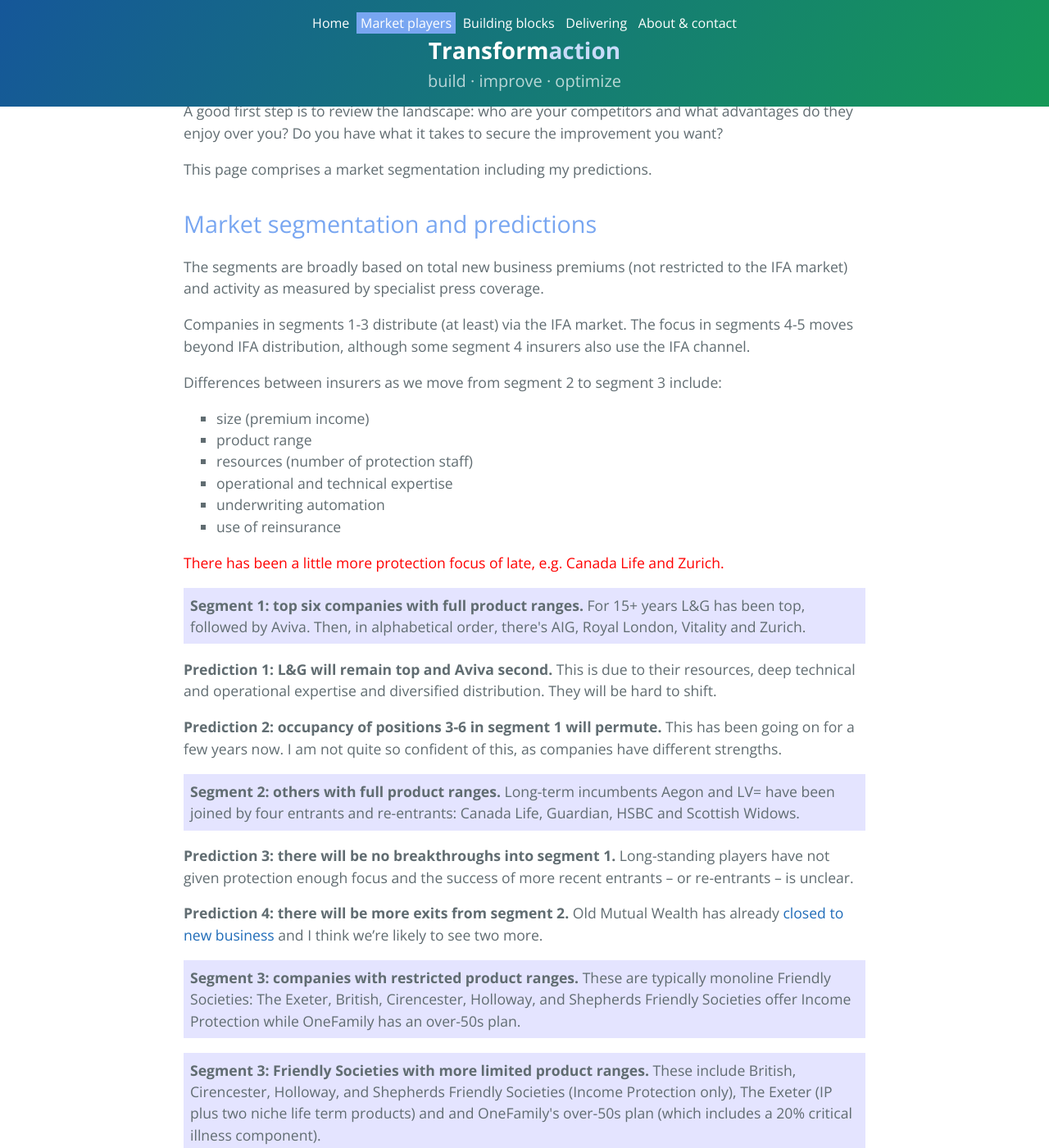
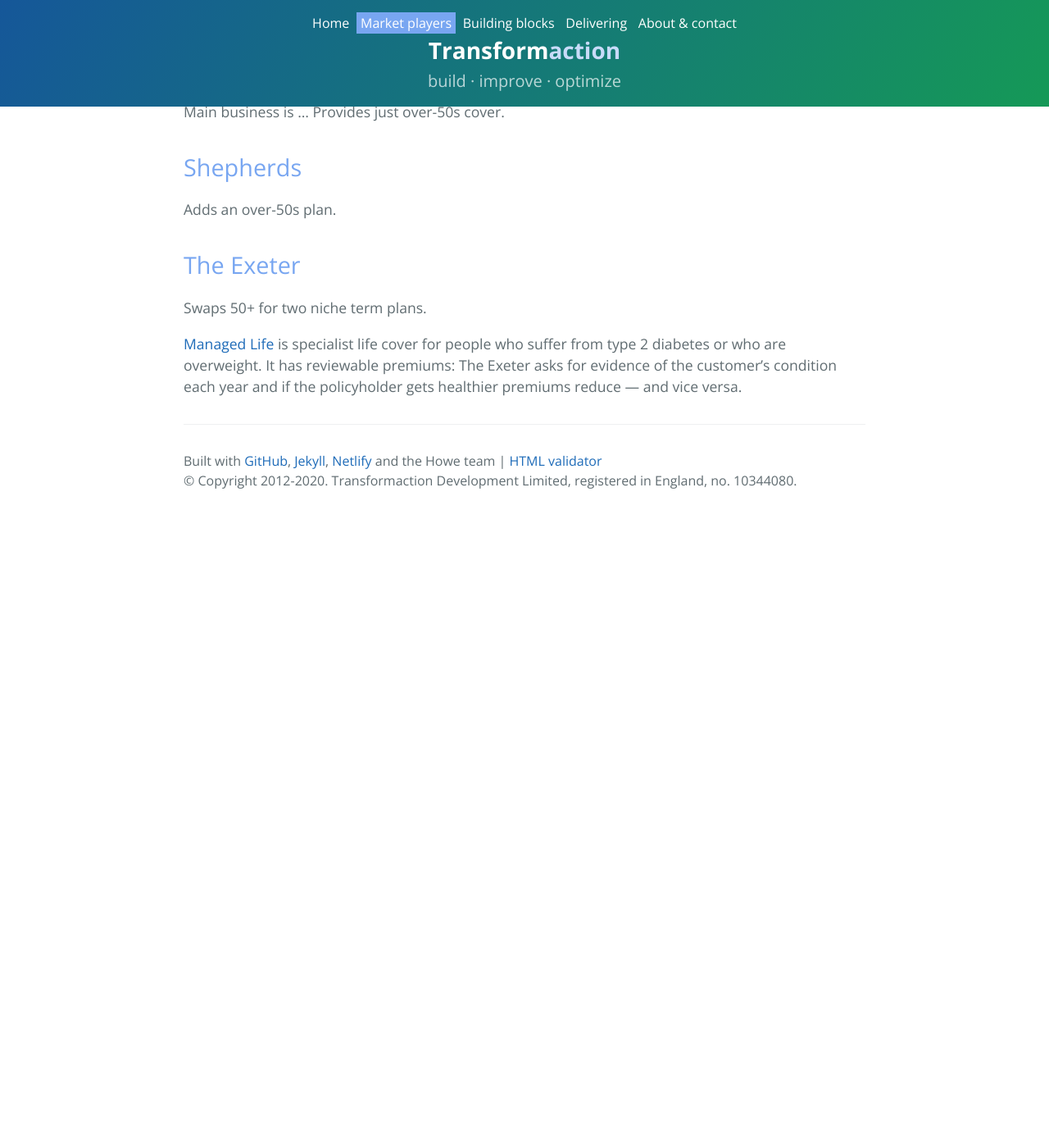
Before and after one commit to maverickactuary/1actuary, a Jekyll site: the page built from content/2marketplayers/friendly-societies.md, in a window 1280 px wide and 1400 px high, scrolled down 711 px. Shown: the whole window at 82% size. Built offline with Jekyll 4.4.1, drawn with Linux system fonts in a browser that asks for light colours; after the commit the page ends 1341 px from its top, so only the background shows below that; some of the changed text lies outside the part shown.

Commit message:
Friendly Socs tailored text

```diff
--- a/content/2marketplayers/friendly-societies.md
+++ b/content/2marketplayers/friendly-societies.md
@@ -17,79 +17,20 @@ The top six Friendly Societies with adviser focus are fascinating. The following
 | Shepherds   | Y  | Y     | N     |
 | The Exeter  | Y  | N     | Niche |
 
-+ OneFamily provides just over-50s cover.
-+ British, Cirencester and Holloway.
-+ Shepherds adds an over-50s plan.
-+ The Exeter swaps 50+ for two niche term plans.
-
 [Summary of over-50s providers](https://www.over50choices.co.uk/funeral-planning/over-50-life-insurance)
 
-You are an insurer who wants to improve its protection products, volumes or profits.
+## British, Cirencester and Holloway
 
-A good first step is to review the landscape: who are your competitors and what advantages do they enjoy over you? Do you have what it takes to secure the improvement you want?
+## OneFamily
 
-This page comprises a market segmentation including my predictions.
+Main business is ... Provides just over-50s cover.
 
-## Market segmentation and predictions
+## Shepherds
 
-The segments are broadly based on total new business premiums (not restricted to the IFA market) and activity as measured by specialist press coverage.
+Adds an over-50s plan.
 
-Companies in segments 1-3 distribute (at least) via the IFA market. The focus in segments 4-5 moves beyond IFA distribution, although some segment 4 insurers also use the IFA channel.
+## The Exeter
 
-Differences between insurers as we move from segment 2 to segment 3 include:
+Swaps 50+ for two niche term plans.
 
-+ size (premium income)
-+ product range
-+ resources (number of protection staff)
-+ operational and technical expertise
-+ underwriting automation
-+ use of reinsurance
-
-There has been a little more protection focus of late, e.g. Canada Life and Zurich.
-{: .update}
-
-<p class="highlight"><strong>Segment 1: top six companies with full product ranges.</strong> For 15+ years L&G has been top, followed by Aviva. Then, in alphabetical order, there's AIG, Royal London, Vitality and Zurich.</p>
-
-**Prediction 1: L&amp;G will remain top and Aviva second.** This is due to their resources, deep technical and operational expertise and diversified distribution. They will be hard to shift.
-
-**Prediction 2: occupancy of positions 3-6 in segment 1 will permute.** This has been going on for a few years now. I am not quite so confident of this, as companies have different strengths.
-
-<p class="highlight"><strong>Segment 2: others with full product ranges.</strong> Long-term incumbents Aegon and LV= have been joined by four entrants and re-entrants: Canada Life, Guardian, HSBC and Scottish Widows.</p>
-
-**Prediction 3: there will be no breakthroughs into segment 1.** Long-standing players have not given protection enough focus and the success of more recent entrants &ndash; or re-entrants &ndash; is unclear.
-
-**Prediction 4: there will be more exits from segment 2.** Old Mutual Wealth has already [closed to new business](https://www.moneymarketing.co.uk/news/exclusive-ex-old-mutual-protection-arm-to-close-to-new-business/) and I think we're likely to see two more.
-
-<p class="highlight"><strong>Segment 3: companies with restricted product ranges.</strong> These are typically monoline Friendly Societies: The Exeter, British, Cirencester, Holloway, and Shepherds Friendly Societies offer Income Protection while OneFamily has an over-50s plan.</p>
-
-<p class="highlight"><strong>Segment 3: Friendly Societies with more limited product ranges.</strong> These include British, Cirencester, Holloway, and Shepherds Friendly Societies (Income Protection only), The Exeter (IP plus two niche life term products) and and OneFamily's over-50s plan (which includes a 20% critical illness component).</p>
-
-**Prediction 5: two Friendly Societies will develop enhanced protection offerings.** This means menu-based plans including life and critical illness products.
-
-<p class="highlight"><strong>Segment 4: Aggregator insurers.</strong> This includes an array of very different insurers beyond (but including some of) the insurers in segments 1-2. Segment 4 is not considered further here.</p>
-
-<p class="highlight"><strong>Segment 5: Direct to Consumer and non-participants.</strong> Reviti and Dead Happy are examples of D2C companies. There are many non-participants.</p>
-
-Where next? Defaqto's [2020 Protection Service Review](https://defaqto.com/advisers/publications/protection-service-review-2020/) gives advisers' views.
-
-+ Extending the segment 1-3 analysis: [20 protection providers ranked](defaqto-market.html)
-+ Competitive advantage: [the top 10 service areas](/3successfactors)
-
-<!-- Suppress
-
-### Segment 2: further detail
-
-#### Long-standing companies
-
-+ [Aegon](https://www.aegon.com/about/at-a-glance/) is a large international insurer of Dutch origin and says it is "one of the world's leading providers of life insurance, pensions and asset management". [Aegon UK](https://www.ftadviser.com/pensions/2019/10/09/legacy-of-aegon-boss-still-positive/) changed its UK CEO in September 2019 and recent years saw challenges with its investment platform business. It may therefore struggle to give UK protection the required degree of focus to succeed.
-+ LV=
-+ **Lutine** is a proudly specialist provider of shorter-term protection cover.
-
-#### New entrants and re-entrants
-
-+ **Canada Life** had a UK protection presence in the 1990s, but re-entered the market in Q3 2015. The [Canada Life UK Individual Protection business](https://www.canadalife.co.uk/adviser/individual-protection/) is deep with in the site.
-+ **Guardian** is a brand with a long history. The brand re-entered the protection market in Q1 2018, but has faced challenges.
-+ **HSBC** had a life insurer in the banking group for many years, selling protection through its branch network. It entered the main UK protection market in Q3 2019, distributing through the IFA and aggregator channels.
-+ **Scottish Widows** is another old company which re-entered the protection market in Q2 2016)
-
--->
+[Managed Life](https://www.the-exeter.com/customer/life-cover/managed-life/) is specialist life cover for people who suffer from type 2 diabetes or who are overweight. It has reviewable premiums: The Exeter asks for evidence of the customer's condition each year and if the policyholder gets healthier premiums reduce &mdash; and vice versa.
```
